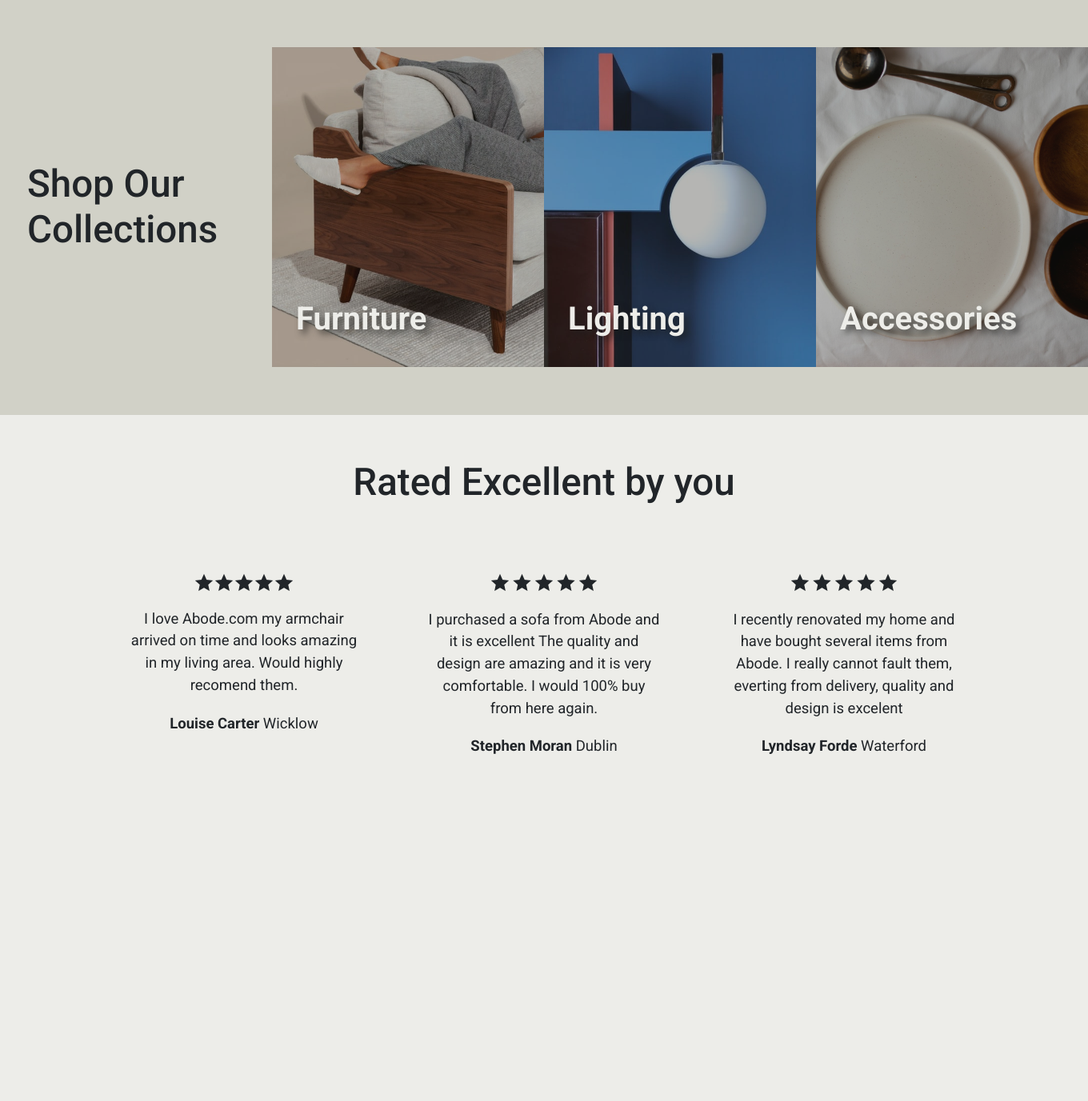
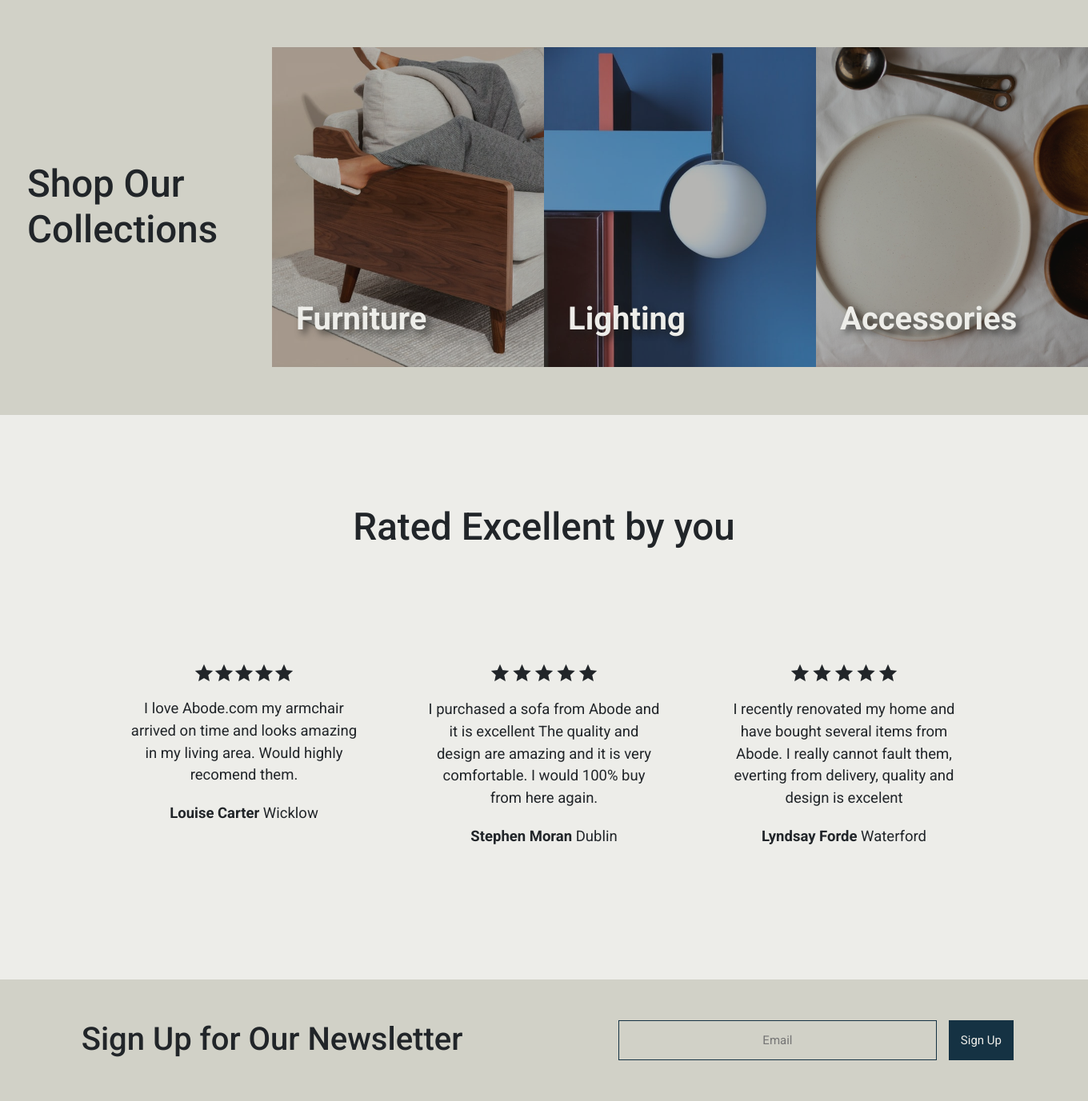
Before and after one commit to BrianWhelanDublin/milestone-project-4, a Django app: template homepage/templates/homepage/index.html in a window 1360 px wide; the page is wider, and only the part inside the window is pictured. Shown: the part 1719-3096 px from the top of that part at 80% size. Before the commit the page ends 2662 px from the top of that part, so only its background shows below. Run offline with Django 3.2, Linux system fonts and the light colour scheme; the template is opened without the code that fills it: most values are stand-ins (such as "Sample title", 1, 10 or a date in 2020); grey boxes marked "Sample" are stand-in pictures.

Commit message:
add newsletter section

```diff
--- a/homepage/templates/homepage/index.html
+++ b/homepage/templates/homepage/index.html
@@ -147,5 +147,19 @@
         </div>
     </div>
 </div>
+<!-- Newsletter Section -->
+<div class="container-fluid newsletter-container">
+    <div class="row">
+        <div class="col-12 col-md-6 newsletter-col">
+            <h3>Sign Up for Our Newsletter</h3>
+        </div>
+        <div class="col-12 col-md-6">
+                <form class="newsletter-form flex-center" >
+                    <input type="text" placeholder="Email">
+                    <button type="submit">Sign Up</button>
+                </form>
+        </div>
+    </div>
+</div>
 
 {% endblock %}
--- a/static/css/base.css
+++ b/static/css/base.css
@@ -71,7 +71,8 @@ button {
     border-width: 0;
 }
 
-button:focus {
+button:focus,
+input[type="text"]:focus {
     outline: none;
 }
 
@@ -617,6 +618,47 @@ a:hover,
     text-align: center;
 }
 
+/* Newsletter Section */
+.newsletter-container {
+    background-color: #D1D1C7;
+    margin: 10% 0;
+}
+
+.newsletter-col h3 {
+    text-align: center;
+    font-size: 2.5rem;
+    margin: 7.5% 0;
+}
+
+.newsletter-form {
+    margin: 7.5% 5%;
+
+}
+
+.newsletter-form input[type="text"] {
+    width: 60%;
+    height: 4rem;
+    background-color: #D1D1C7;
+    border: .1rem solid #153243;
+    text-align: center;
+    font-size: 1.25rem;
+    margin-right: 1rem;
+}
+
+.newsletter-form button[type="submit"] {
+    color: #EDEDE9;
+    background-color: #153243;
+    height: 4rem;
+    padding: 0 1rem;
+    font-size: 1.5rem;
+    transition: all .5s ease;
+}
+
+.newsletter-form button[type="submit"]:hover {
+    background-color: #EDEDE9;
+    color: #153243;
+}
+
 /* Media Querys */
 
 /* medium 768px */
@@ -666,7 +708,9 @@ a:hover,
         font-size: 8rem;
     }
 
-    .category-title-col h3 {
+    .category-title-col h3,
+    .review-title h3,
+    .newsletter-col h3 {
         font-size: 4rem;
     }
 
@@ -675,10 +719,6 @@ a:hover,
         width: 36rem;
     }
 
-    .review-title h3 {
-        margin: 5% 0;
-        font-size: 4rem;
-    }
 
     .stars i {
         font-size: 2rem;
@@ -687,6 +727,21 @@ a:hover,
     .review p,
     .review p strong {
         font-size: 1.75rem;
+    }
+
+
+    .newsletter-form input[type="text"] {
+        width: 65%;
+        height: 5rem;
+        font-size: 1.5rem;
+        margin-right: 1.5rem;
+    }
+
+    .newsletter-form button[type="submit"] {
+        height: 5rem;
+        padding: 0 1.5rem;
+        font-size: 1..75rem;
+
     }
 
 }
@@ -733,8 +788,9 @@ a:hover,
         height: 40rem;
         width: 40rem;
     }
+
     .category-title-col h3,
-      .review-title h3 {
+    .review-title h3 {
         font-size: 4.75rem;
     }
 
--- a/templates/base.html
+++ b/templates/base.html
@@ -77,7 +77,7 @@
                                 <li class="search-sublist sublist-hidden">
                                         <form>
                                             <input type="text" placeholder="search">
-                                            <button>Search</button>
+                                            <button type="submit">Search</button>
                                             </form>
                                         </li>
                                 <li class="side-nav-item">
```
